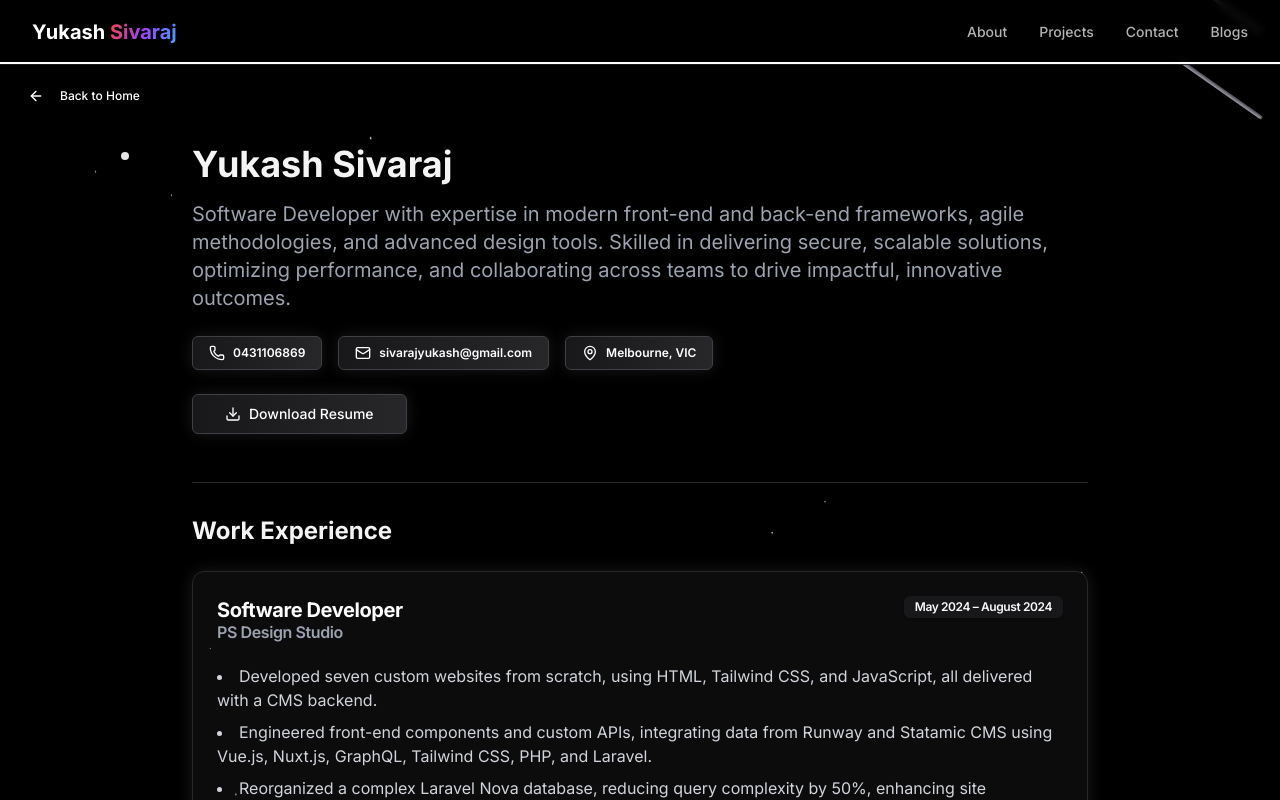
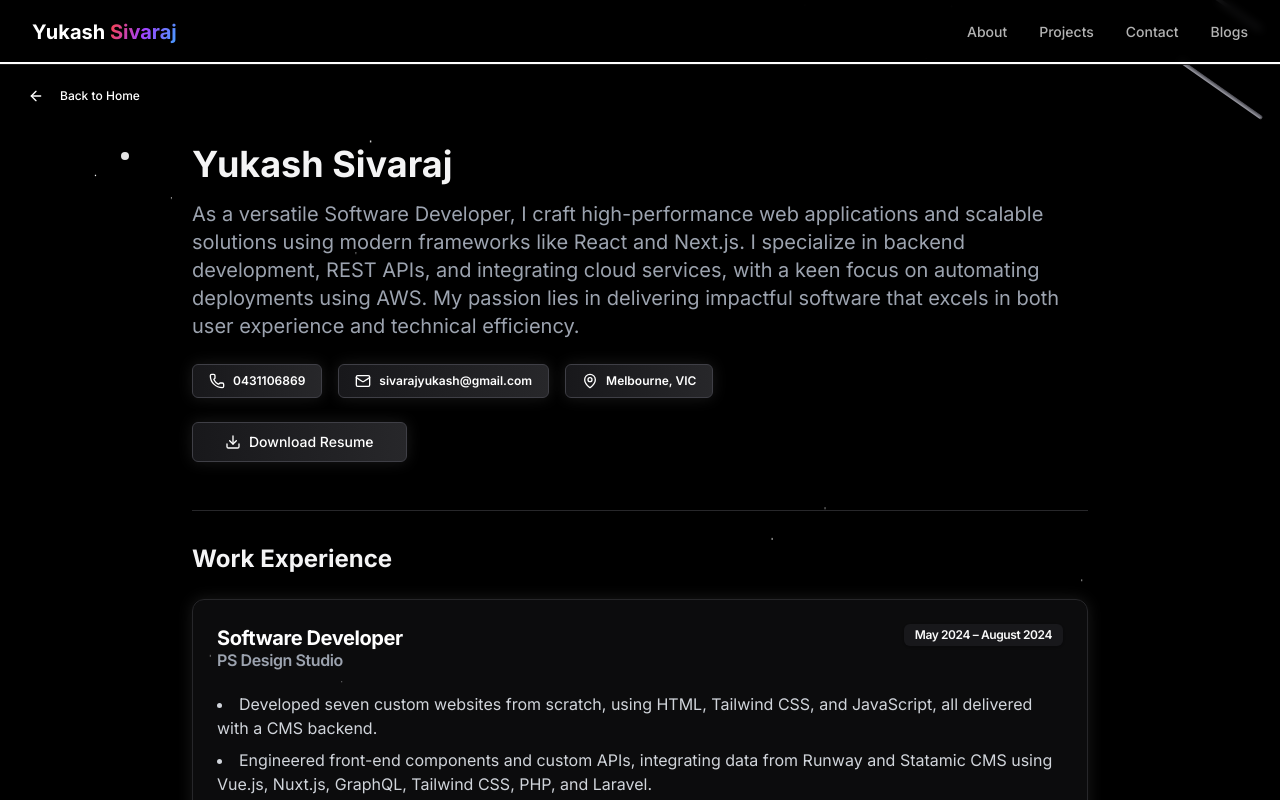
Before and after one commit to YSPlop/portfolio-v2, a Next.js app: page /about in a window 1280 px wide. Shown: the top 800 px of the page. Built offline with nearby package versions, Linux system fonts and the light colour scheme.

Commit message:
about update

```diff
--- a/src/data/about.ts
+++ b/src/data/about.ts
@@ -10,7 +10,7 @@ export const aboutData = {
       linkedin: { name: "Yukash Sivaraj", url: "https://www.linkedin.com/in/yukash-sivaraj/" }
     }
   },
-  summary: "Software Developer with expertise in modern front-end and back-end frameworks, agile methodologies, and advanced design tools. Skilled in delivering secure, scalable solutions, optimizing performance, and collaborating across teams to drive impactful, innovative outcomes.",
+  summary: "As a versatile Software Developer, I craft high-performance web applications and scalable solutions using modern frameworks like React and Next.js. I specialize in backend development, REST APIs, and integrating cloud services, with a keen focus on automating deployments using AWS. My passion lies in delivering impactful software that excels in both user experience and technical efficiency.",
 
   experience: [
     {
```
